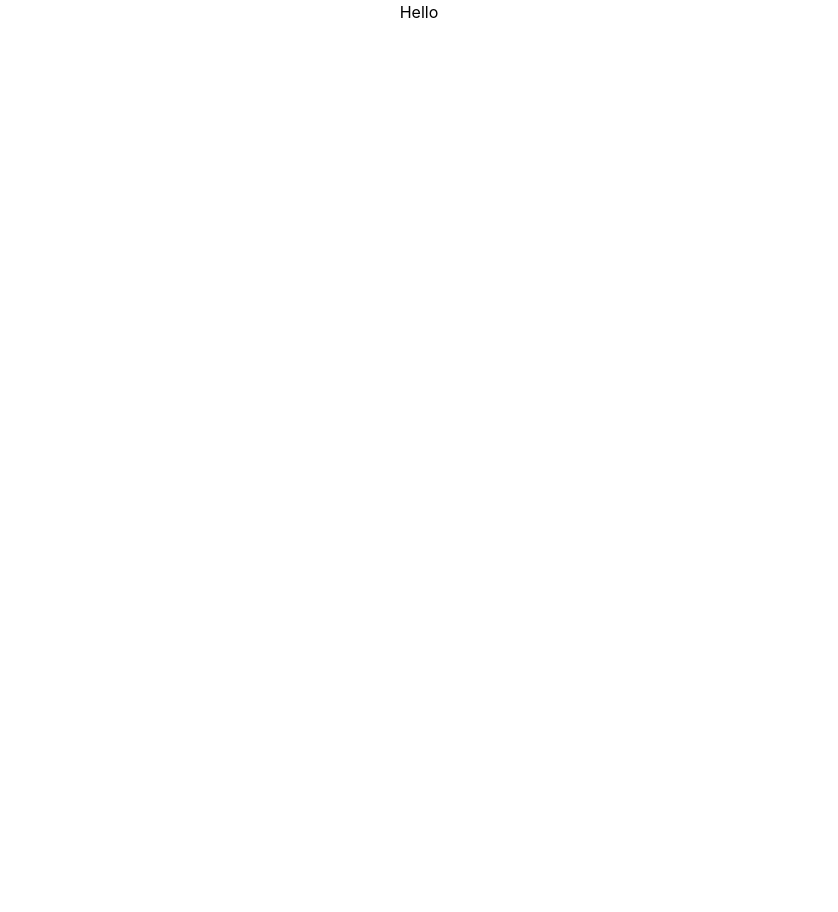
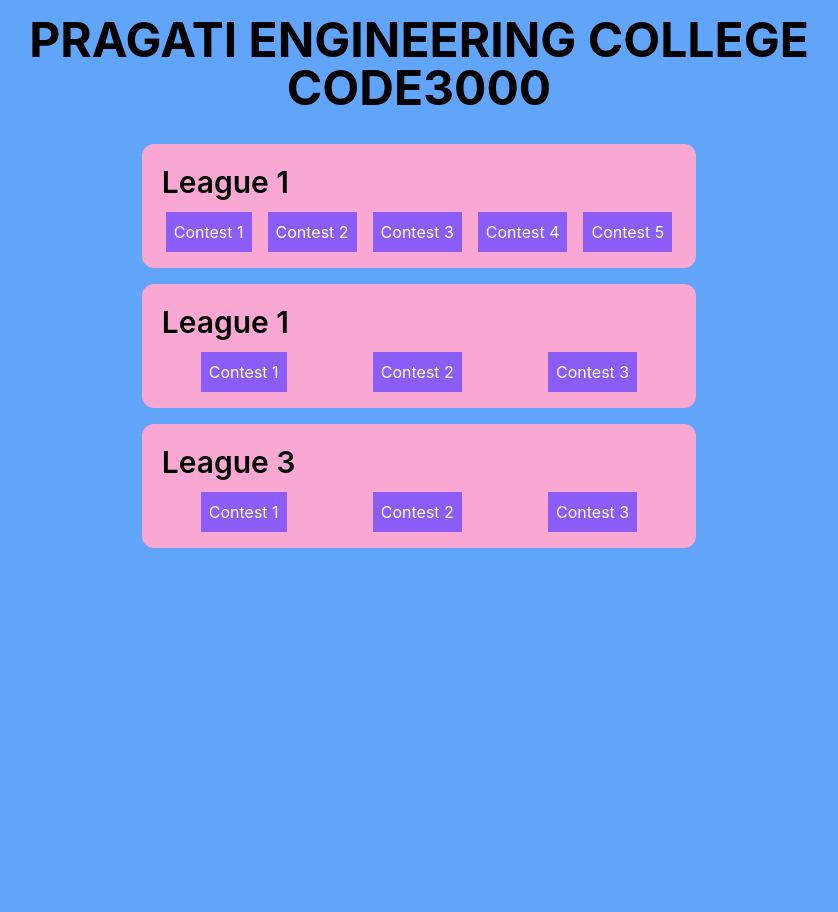
Before and after one commit to chcg823/code3000-server, a Flask app: page / in a window 1280 px wide. Before the commit the part shown is almost empty. Shown: the whole page, without its empty margins (221-1059 px from the left). Before the commit the page ends 18 px from the top, so only its background shows below. Run offline with Flask 2, Linux system fonts and the light colour scheme.

Commit message:
first prod version

```diff
--- a/templates/base.html
+++ b/templates/base.html
@@ -6,7 +6,7 @@
     <meta name="viewport" content="width=device-width, initial-scale=1.0">
     <title>
         {% block title %}
-            CODE3000
+            CODE3000 X PEC
         {% endblock title %}
     </title>
     <link rel="stylesheet" href="https://cdnjs.cloudflare.com/ajax/libs/tailwindcss/2.2.19/tailwind.min.css" integrity="sha512-wnea99uKIC3TJF7v4eKk4Y+lMz2Mklv18+r4na2Gn1abDRPPOeef95xTzdwGD9e6zXJBteMIhZ1+68QC5byJZw==" crossorigin="anonymous" referrerpolicy="no-referrer" />
@@ -17,10 +17,13 @@
     }
 </style>
 <body>
-    <div class="flex flex-col h-screen w-full items-center">
+    <div class="flex flex-col h-full w-screen items-center bg-blue-400">
         <div class="">
             {% block statiContent %}
-
+            <div class="text-5xl text-center font-bold uppercase mt-4">
+                <p>Pragati Engineering College</p>
+                <p>CODE3000</p>
+            </div>
             {% endblock statiContent %}
         </div>
         <div class="">
--- a/templates/home.html
+++ b/templates/home.html
@@ -1,4 +1,56 @@
 {% extends 'base.html' %}
 {% block pageContent %}
-    <p>Hello</p>
+<div class="flex flex-col h-screen items-center w-screen">
+
+    <div id="leagues" class="flex-row bg-blue-400 m-4 p-4">
+        <div id="league1" class="mb-4 bg-pink-300 p-4 rounded-xl">
+            <p class="text-3xl font-semibold m-1 mb-3">League 1</p>
+            <div class="contests flex justify-around">
+                <a href="{{ url_for('contest', leagueNumber=1, contestNumber=1) }}" class="mx-2">
+                    <div class="bg-purple-500 p-2 text-white">Contest 1</div>
+                </a>
+                <a href="{{ url_for('contest', leagueNumber=1, contestNumber=1) }}" class="mx-2">
+                    <div class="bg-purple-500 p-2 text-white">Contest 2</div>
+                </a>
+                <a href="{{ url_for('contest', leagueNumber=1, contestNumber=1) }}" class="mx-2">
+                    <div class="bg-purple-500 p-2 text-white">Contest 3</div>
+                </a>
+                <a href="{{ url_for('contest', leagueNumber=1, contestNumber=1) }}" class="mx-2">
+                    <div class="bg-purple-500 p-2 text-white">Contest 4</div>
+                </a>
+                <a href="{{ url_for('contest', leagueNumber=1, contestNumber=1) }}" class="mx-2">
+                    <div class="bg-purple-500 p-2 text-white">Contest 5</div>
+                </a>
+            </div>
+        </div>
+        <div id="league1" class="mb-4 bg-pink-300 p-4 rounded-xl">
+            <p class="text-3xl font-semibold m-1 mb-3">League 1</p>
+            <div class="contests flex justify-around">
+                <a href="{{ url_for('contest', leagueNumber=1, contestNumber=1) }}" class="mx-2">
+                    <div class="bg-purple-500 p-2 text-white">Contest 1</div>
+                </a>
+                <a href="{{ url_for('contest', leagueNumber=1, contestNumber=1) }}" class="mx-2">
+                    <div class="bg-purple-500 p-2 text-white">Contest 2</div>
+                </a>
+                <a href="{{ url_for('contest', leagueNumber=1, contestNumber=1) }}" class="mx-2">
+                    <div class="bg-purple-500 p-2 text-white">Contest 3</div>
+                </a>
+            </div>
+        </div>
+        <div id="league3" class="mb-4 bg-pink-300 p-4 rounded-xl">
+            <p class="text-3xl font-semibold m-1 mb-3">League 3</p>
+            <div class="contests flex justify-around">
+                <a href="{{ url_for('contest', leagueNumber=1, contestNumber=1) }}" class="mx-2">
+                    <div class="bg-purple-500 p-2 text-white">Contest 1</div>
+                </a>
+                <a href="{{ url_for('contest', leagueNumber=1, contestNumber=1) }}" class="mx-2">
+                    <div class="bg-purple-500 p-2 text-white">Contest 2</div>
+                </a>
+                <a href="{{ url_for('contest', leagueNumber=1, contestNumber=1) }}" class="mx-2">
+                    <div class="bg-purple-500 p-2 text-white">Contest 3</div>
+                </a>
+            </div>
+        </div>
+    </div>
+</div>
 {% endblock pageContent %}
```
Also changed, not shown: templates/contest.html (+5 -6 lines).
